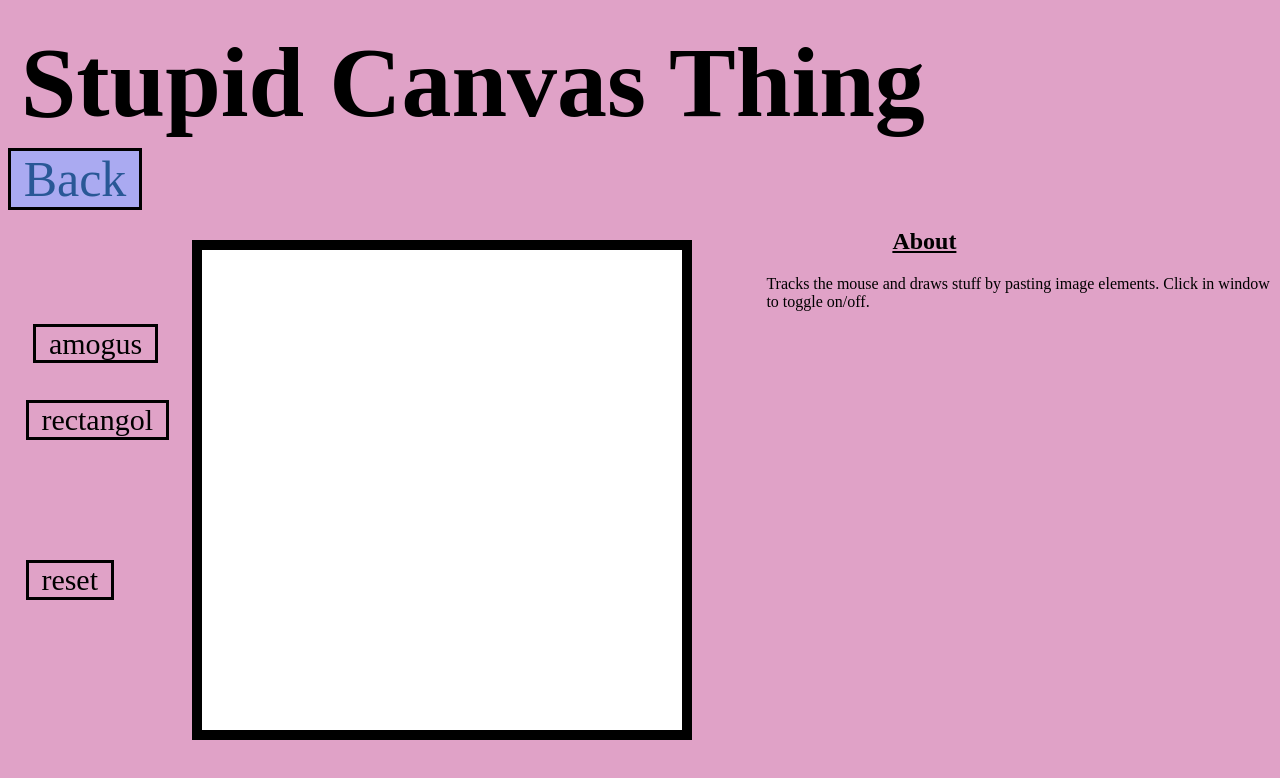
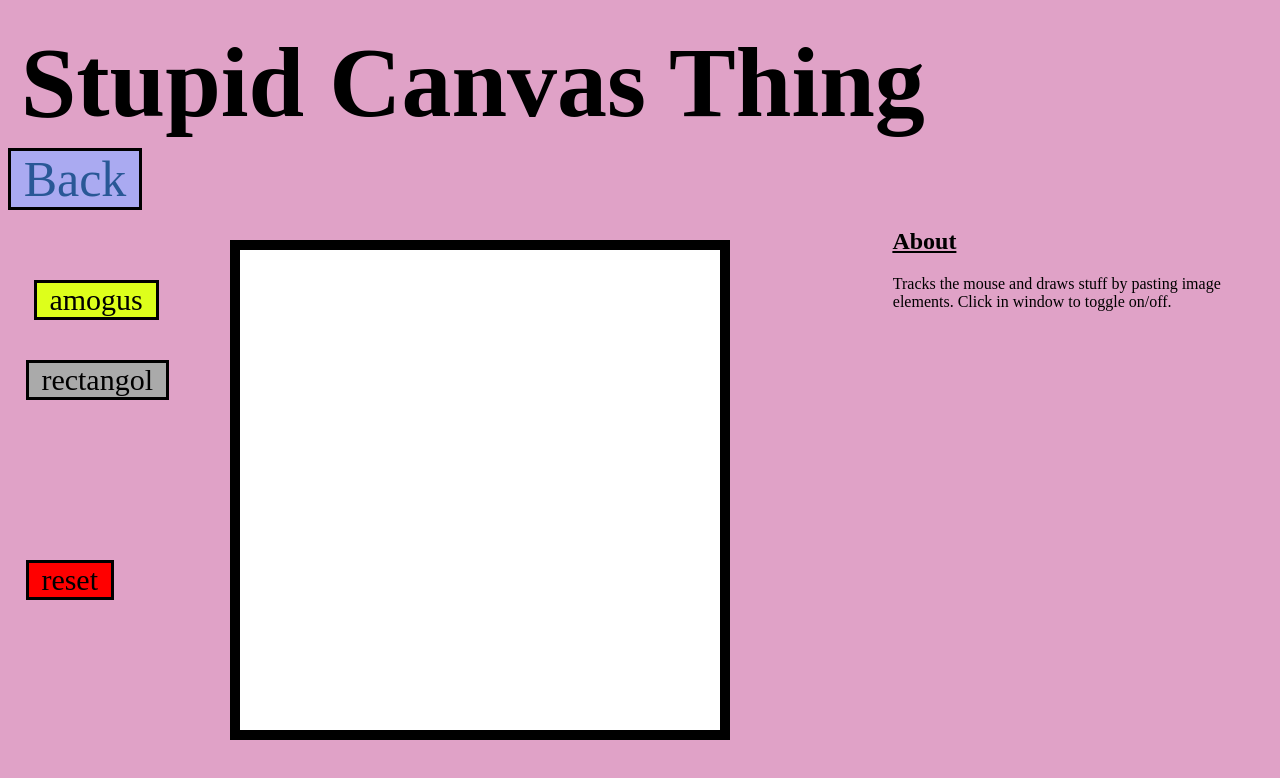
Before and after one commit to Dsvidenko/coolstuff, a plain HTML site: page canvas.html in a window 1280 px wide. Drawn offline with nearby package versions, Linux system fonts and the light colour scheme.

Commit message:
Update style.css

```diff
--- a/style.css
+++ b/style.css
@@ -36,7 +36,7 @@ button{
     background-color: white;
     width: 500px;
     height: 500px;
-    left: 15%;
+    left: 18%;
     top:30%;
     border:10px solid black;
 
@@ -76,7 +76,8 @@ h2{
 }
 
 .rtext{
-    padding-left: 60%;
+    padding-left: 70%;
+
 }
 
 .controls{
@@ -86,15 +87,34 @@ h2{
     padding-left: 1%;
     margin-left: 2%;
 }
+#amogus{
+    position: absolute;
+    top:35%;
+    background-color:rgb(221, 255, 27);
+}
+
+#amogus:hover{
+    background-color:rgb(177, 204, 23);
+}
 
 #rectangol{
     position: absolute;
-    top:50%;
+    top:45%;
     left: 0%;
+    background-color: rgb(170, 170, 170);
+}
+
+#rectangol:hover{
+    background-color: rgb(136, 136, 136);
 }
 
 #reset{
     position: absolute;
     top: 70%;
     left: 0%;
+    background-color: red;
 }
+
+#reset:hover{
+    background-color: rgb(170, 0, 0);
+}
```
